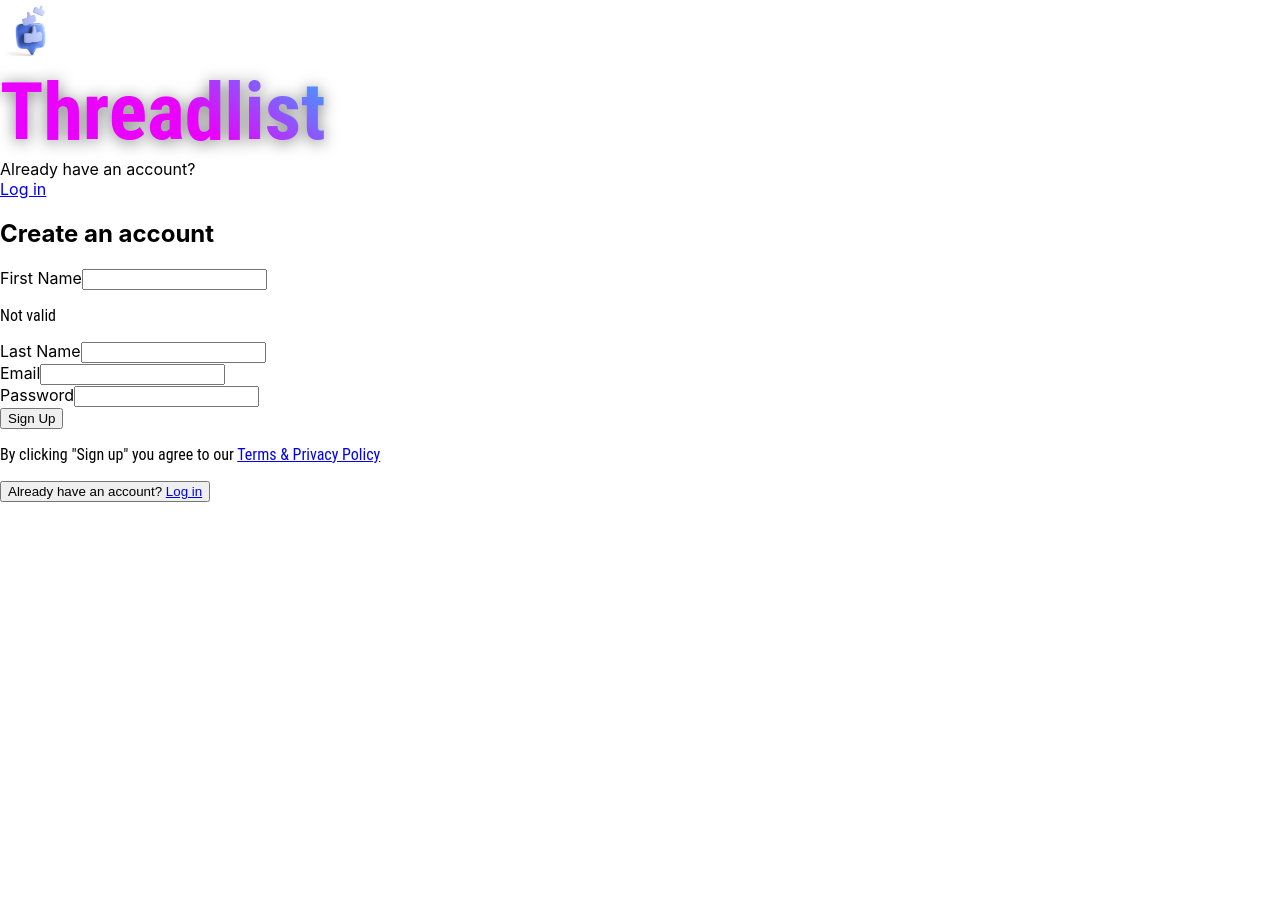
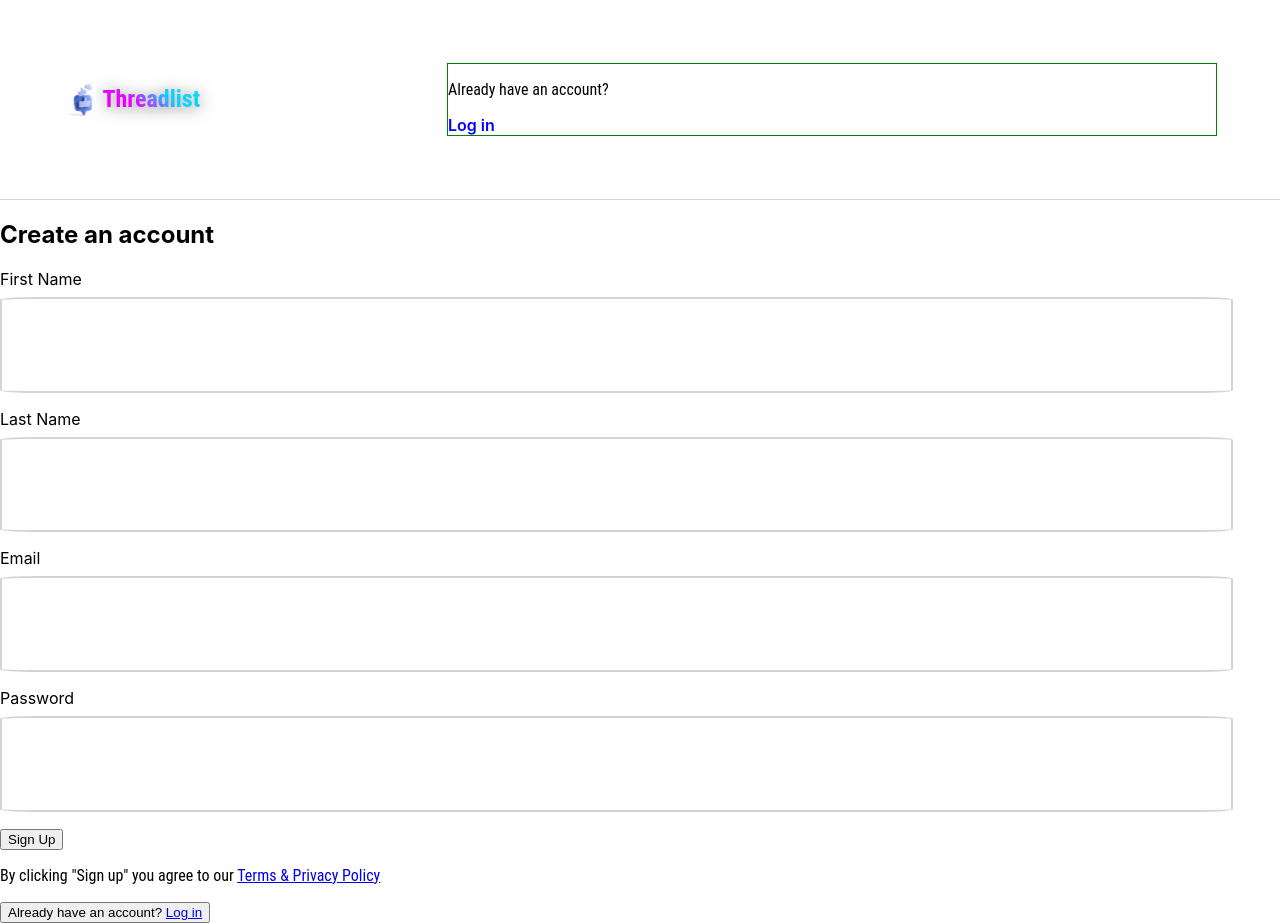
Before and after one commit to jonahunuafe/user-authentication, a React (Create React App) app: page / in a window 1280 px wide. Before the commit the page ends 800 px from the top, so only its background shows below. Built offline with nearby package versions, Linux system fonts and the light colour scheme.

Commit message:
added Input module.css file

```diff
--- a/src/components/Input.js
+++ b/src/components/Input.js
@@ -1,6 +1,8 @@
+import classes from "./Input.module.css";
+
 export default function Input({ label, id, error, ...props }) {
     return (
-        <div className="">
+        <div className={classes.inputContainer}>
             <label htmlFor={id}>{label}</label>
             <input id={id} {...props} required/>
             {error}
--- /dev/null
+++ b/src/components/Input.module.css
@@ -0,0 +1,15 @@
+input {
+    display: block;
+    padding: 3%;
+    border: 2px solid lightgray;
+    outline: none;
+    border-radius: 3%;
+    width: 90%;
+    margin-top: 0.5rem;
+    margin-bottom: 1rem;
+}
+
+/* .inputContainer {
+    margin: auto;
+    width: 90%;
+} */
--- a/src/components/MainNavigation.js
+++ b/src/components/MainNavigation.js
@@ -20,14 +20,27 @@ function MainNavigation() {
     return (
         <>
             <header>
-                <div>
-                    <img src={Logo} alt="logo" style={{width: "10%"}} />
-                    <h2 className={classes.thread}>Threadlist</h2>
+                    <div className={classes.subHeader1}>
+                        <img src={Logo} alt="logo" style={{width: "10%"}} />
+                        <h2 className={classes.thread}>Threadlist</h2>
+                    </div>
 
-                    {!state ? <NavList text="Already have an account?" link="/" linkText="Log in" onClick={toggleState} /> :
-                        <NavList text="Don't have an account yet" link="/login" linkText="Sign up" onClick={toggleState} />
-                    }
-                </div>
+                    <div className={classes.subHeader2}>
+                        {!state ? (
+                            <NavList
+                                text="Already have an account?"
+                                link="/"
+                                linkText="Log in"
+                                onClick={toggleState}
+                            />) : (
+                            <NavList
+                                text="Don't have an account yet"
+                                link="/login"
+                                linkText="Sign up"
+                                onClick={toggleState}
+                            />)
+                        }
+                    </div>
             </header>
         </>
     );
--- a/src/components/MainNavigation.module.css
+++ b/src/components/MainNavigation.module.css
@@ -1,15 +1,21 @@
 header {
     display: flex;
+    align-items: center;
+    justify-content: space-between;
+    padding: 5%;
+    border-bottom: 1px solid lightgray;
 }
 
-nav ul li {
-    list-style: none;
+.subHeader1 {
+    display: flex;
+    align-items: center;
+    flex-basis: 50%;
 }
 
 .thread {
     margin: 0;
     font-family: "Roboto Condensed", sans-serif;
-    font-size: 5rem;
+    font-size: 1.5rem;
     background: linear-gradient(40deg, #ea00ff, #ea00ff, #03d5ff, #03d5ff);
     -webkit-background-clip: text;
     -webkit-text-fill-color: transparent;
@@ -19,3 +25,11 @@ nav ul li {
 p {
     font-family: "Roboto Condensed", sans-serif;
 }
+
+@media(min-width: 768px) {
+    .subHeader2 {
+        width: 100%;
+        display: flex;
+        outline: 1px green solid;
+    }
+}
--- a/src/components/NavList.js
+++ b/src/components/NavList.js
@@ -1,10 +1,15 @@
 import { Link } from "react-router-dom";
+import classes from "./NavList.module.css";
 
 function NavList({ text, link, linkText, onClick }) {
     return (
         <>
-            {text}
-            <div onClick={onClick} style={{cursor: "pointer"}}><Link to={link}>{linkText}</Link></div>
+            <div onClick={onClick} style={{cursor: "pointer"}}>
+                <p className={classes.text}>{text}</p>
+                <Link to={link} className={classes.link}>
+                    {linkText}
+                </Link>
+            </div>
         </>
     );
 }
--- /dev/null
+++ b/src/components/NavList.module.css
@@ -0,0 +1,16 @@
+.text {
+    display: none;
+}
+
+.link {
+    font-size: 1rem;
+    font-weight: 600;
+    color: blue;
+    text-decoration: none;
+}
+
+@media(min-width: 768px) {
+    .text {
+        display: block;
+    }
+}
--- a/src/pages/Signup.js
+++ b/src/pages/Signup.js
@@ -2,7 +2,7 @@ import { Link } from "react-router-dom";
 
 import Button from "../components/Button";
 import Input from "../components/Input";
-import InputInvalid from "../components/InputInvalid";
+
 
 
 function Signup() {
@@ -13,7 +13,6 @@ function Signup() {
 
     }
 
-
     return (
         <form onSubmit={handleSubmit}>
             <div>
@@ -22,7 +21,6 @@ function Signup() {
                     label="First Name"
                     id="first-name"
                     type="text"
-                    error={<InputInvalid text="Not valid" />}
                 />
                 <Input label="Last Name" id="last-name" type="text" />
                 <Input label="Email" id="email" type="email" />
```
